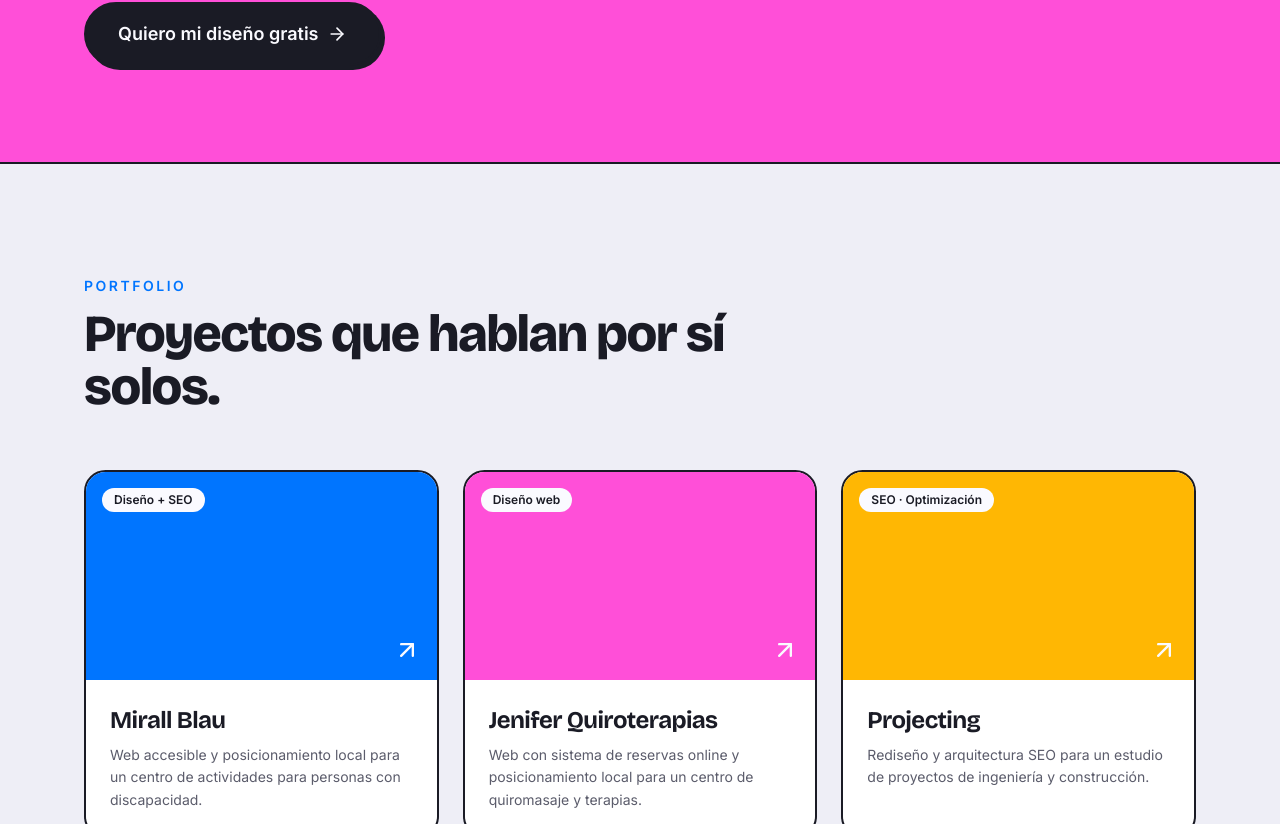
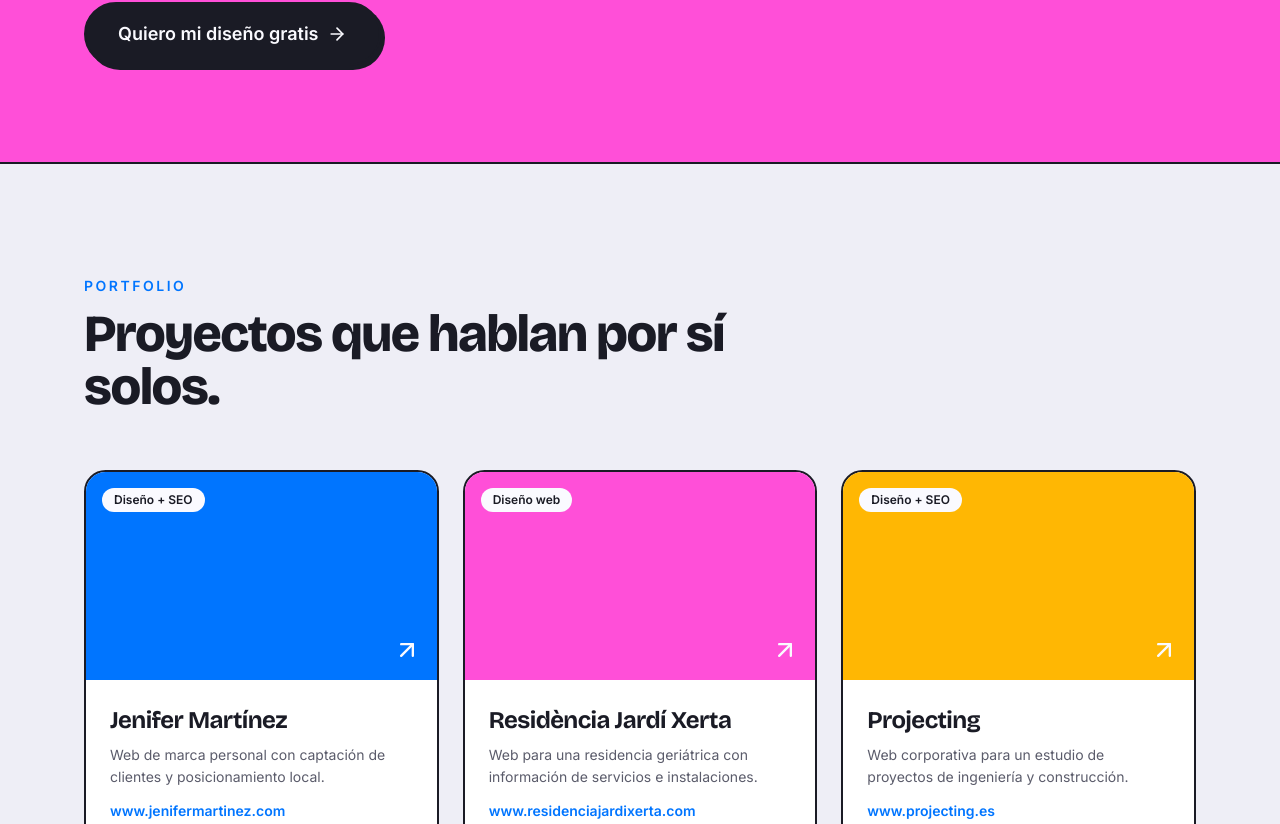
Before and after one commit to setnou-studio/setnou-web, a Next.js app: page / in a window 1280 px wide. Shown: the part 1976-2800 px from the top of the page. Built offline with nearby package versions, Linux system fonts and the light colour scheme.

Commit message:
Portfolio: 6 webs reales de clientes con enlaces

```diff
--- a/src/app/page.tsx
+++ b/src/app/page.tsx
@@ -41,21 +41,45 @@ const SERVICIOS = [
 const PROYECTOS = [
   {
     pill: "Diseño + SEO",
-    title: "Mirall Blau",
-    desc: "Web accesible y posicionamiento local para un centro de actividades para personas con discapacidad.",
+    title: "Jenifer Martínez",
+    desc: "Web de marca personal con captación de clientes y posicionamiento local.",
+    url: "https://www.jenifermartinez.com",
     block: "bg-electric",
   },
   {
     pill: "Diseño web",
-    title: "Jenifer Quiroterapias",
-    desc: "Web con sistema de reservas online y posicionamiento local para un centro de quiromasaje y terapias.",
+    title: "Residència Jardí Xerta",
+    desc: "Web para una residencia geriátrica con información de servicios e instalaciones.",
+    url: "https://www.residenciajardixerta.com",
     block: "bg-magenta",
   },
   {
-    pill: "SEO · Optimización",
+    pill: "Diseño + SEO",
     title: "Projecting",
-    desc: "Rediseño y arquitectura SEO para un estudio de proyectos de ingeniería y construcción.",
+    desc: "Web corporativa para un estudio de proyectos de ingeniería y construcción.",
+    url: "https://www.projecting.es",
     block: "bg-gold",
+  },
+  {
+    pill: "Diseño web",
+    title: "Sunset Energía",
+    desc: "Web para una empresa de energía solar y eficiencia energética.",
+    url: "https://www.sunsetenergia.com",
+    block: "bg-sky",
+  },
+  {
+    pill: "Diseño + SEO",
+    title: "Caza Facturas",
+    desc: "Web para un servicio de ahorro y comparación de facturas.",
+    url: "https://www.cazafacturas.com",
+    block: "bg-electric",
+  },
+  {
+    pill: "Diseño web",
+    title: "ADN Blaugrana",
+    desc: "Web de contenido y comunidad para aficionados al fútbol.",
+    url: "https://www.adnblaugrana.com",
+    block: "bg-magenta",
   },
 ];
 
@@ -244,7 +268,14 @@ export default function Home() {
 
             <div className="grid grid-cols-1 gap-6 md:grid-cols-3">
               {PROYECTOS.map((p) => (
-                <article key={p.title} className="reveal card-pop group flex flex-col overflow-hidden rounded-2xl bg-card">
+                <a
+                  key={p.title}
+                  href={p.url}
+                  target="_blank"
+                  rel="noopener noreferrer"
+                  aria-label={`Ver el proyecto ${p.title} (se abre en otra pestaña)`}
+                  className="reveal card-pop group flex flex-col overflow-hidden rounded-2xl bg-card"
+                >
                   <div className={`relative h-52 ${p.block}`}>
                     <span className="absolute left-4 top-4 rounded-full bg-paper px-3 py-1 text-xs font-semibold text-ink">
                       {p.pill}
@@ -254,8 +285,11 @@ export default function Home() {
                   <div className="flex flex-col gap-2 p-6">
                     <h3 className="font-display text-2xl font-bold tracking-tight">{p.title}</h3>
                     <p className="text-sm leading-relaxed text-muted-foreground">{p.desc}</p>
+                    <span className="mt-1 text-sm font-semibold text-electric">
+                      {p.url.replace("https://", "")}
+                    </span>
                   </div>
-                </article>
+                </a>
               ))}
             </div>
           </div>
```
